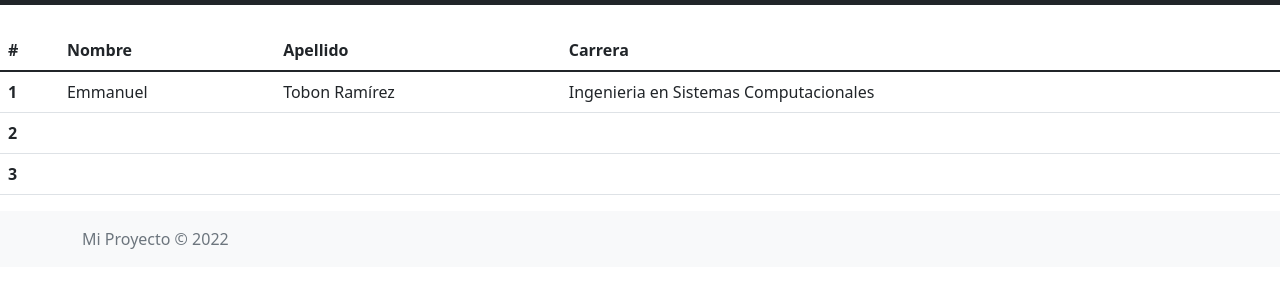
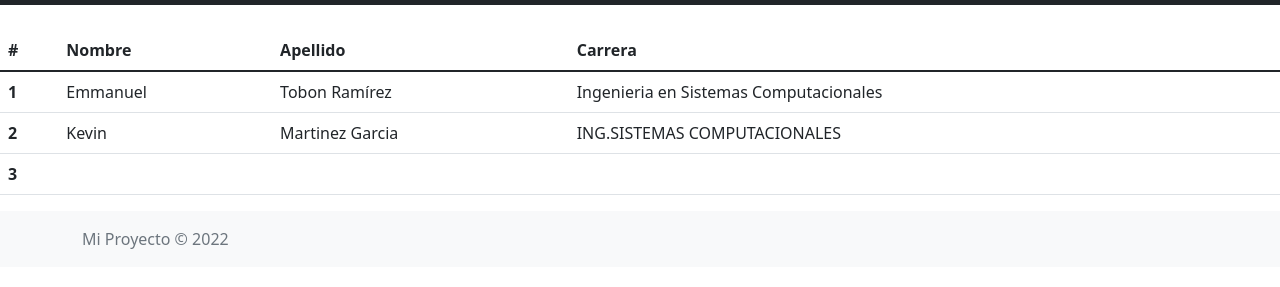
Before and after one commit to EmmanuelTR9/MiWeb2022.github.io, a plain HTML site: page index.html in a window 1280 px wide. Shown: the part 51-338 px from the top of the page. Drawn offline with nearby package versions, Linux system fonts and the light colour scheme.

```diff
--- a/index.html
+++ b/index.html
@@ -67,9 +67,9 @@
         </tr>
         <tr>
           <th scope="row">2</th>
-          <td></td>
-          <td></td>
-          <td></td>
+          <td>Kevin</td>
+          <td>Martinez Garcia </td>
+          <td>ING.SISTEMAS COMPUTACIONALES</td>
         </tr>
         <tr>
           <th scope="row">3</th>
```
